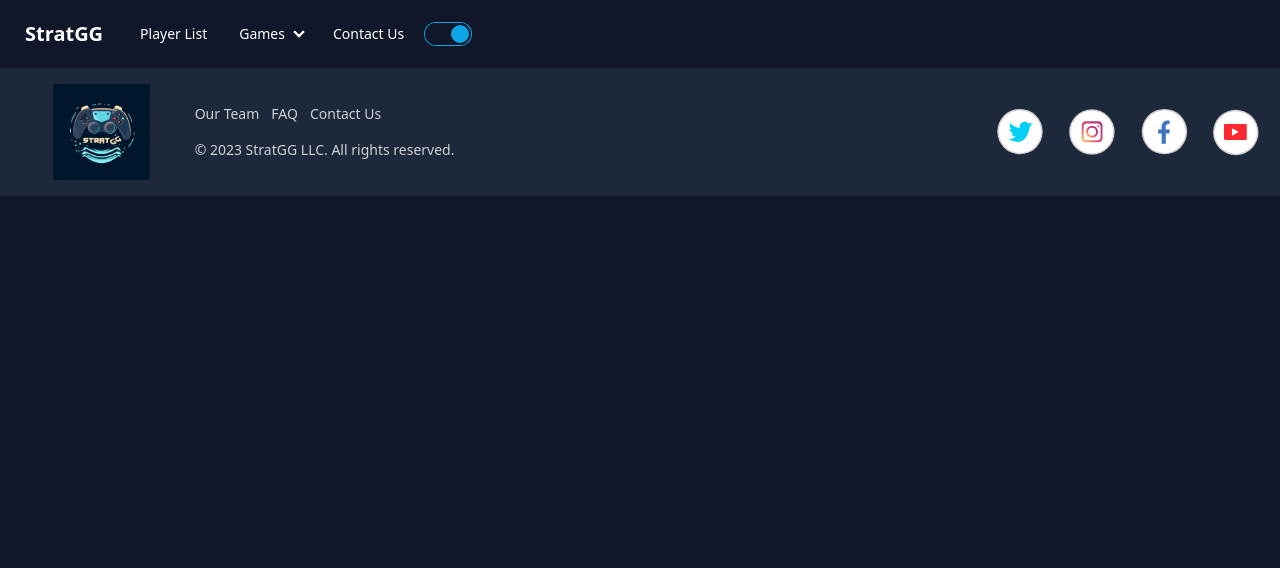
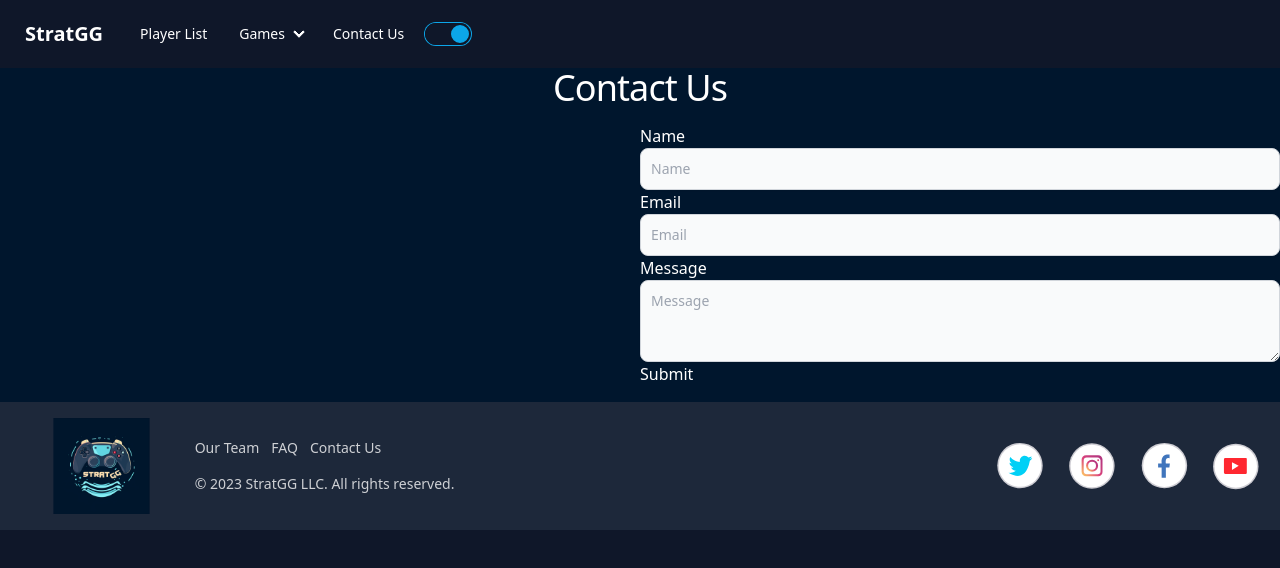
Before and after one commit to Stratgg/Stratgg, a SvelteKit app in the folder client/: page /Contact in a window 1280 px wide. Shown: the top 568 px of the page. Built offline with nearby package versions, Linux system fonts and the light colour scheme.

Commit message:
basic contact

```diff
--- a/client/src/routes/Contact/+page.svelte
+++ b/client/src/routes/Contact/+page.svelte
@@ -4,10 +4,62 @@
   <link rel="icon" href={favicon} />
 </svelte:head>
 
-<script>
+<script lang="ts">
   import Footer from "$lib/components/Footer.svelte";
 	import Nav from "$lib/components/Nav.svelte"
   import favicon from "$lib/assets/images/favicons/apple-touch-icon.png";
+
+  let status = "";
+const handleSubmit = async function(data:any) {
+  status = 'Submitting...'
+  const formData = new FormData(data.currentTarget)
+  const object = Object.fromEntries(formData);
+  const json = JSON.stringify(object);
+
+  const response = await fetch("https://api.web3forms.com/submit", {
+      method: "POST",
+      headers: {
+          "Content-Type": "application/json",
+          Accept: "application/json",
+      },
+      body: json
+  });
+  const result = await response.json();
+  if (result.success) {
+      console.log(result);
+      status = result.message || "Success"
+  }
+}
 </script>
-<Nav/>
-<Footer/>
+
+  <Nav/>
+
+<h1 class="mb-4 text-4xl tracking-tight text-center text-white-900 dark:text-white">Contact Us</h1>
+
+
+  <div class="flex mb-4">
+
+    <div class="w-1/2">
+
+
+
+    </div>
+
+    <div class="w-1/2">
+      <form on:submit|preventDefault={handleSubmit}>
+        <input type="hidden" name="access_key" value="4ca65685-6d54-4f45-a676-c573dfaa9303">
+        <label for="name">Name </label>
+        <input type="text" name="name" placeholder="Name" class="shadow-sm bg-gray-50 border border-gray-300 text-gray-900 text-sm rounded-lg focus:ring-primary-500 focus:border-primary-500 block w-full p-2.5 dark:bg-gray-700 dark:border-gray-600 dark:placeholder-gray-400 dark:text-white dark:focus:ring-primary-500 dark:focus:border-primary-500 dark:shadow-sm-light"required />
+        <label for="email">Email </label>
+        <input type="email" name="email" placeholder="Email" class="shadow-sm bg-gray-50 border border-gray-300 text-gray-900 text-sm rounded-lg focus:ring-primary-500 focus:border-primary-500 block w-full p-2.5 dark:bg-gray-700 dark:border-gray-600 dark:placeholder-gray-400 dark:text-white dark:focus:ring-primary-500 dark:focus:border-primary-500 dark:shadow-sm-light" required />
+        <label for="message">Message </label>
+        <textarea name="message" required rows="3" placeholder="Message" class="shadow-sm bg-gray-50 border border-gray-300 text-gray-900 text-sm rounded-lg focus:ring-primary-500 focus:border-primary-500 block w-full p-2.5 dark:bg-gray-700 dark:border-gray-600 dark:placeholder-gray-400 dark:text-white dark:focus:ring-primary-500 dark:focus:border-primary-500 dark:shadow-sm-light"></textarea>
+        <input type="submit" />
+      </form>
+    </div>
+
+  </div>
+
+<div>{status}</div>
+
+  <Footer/>
```
